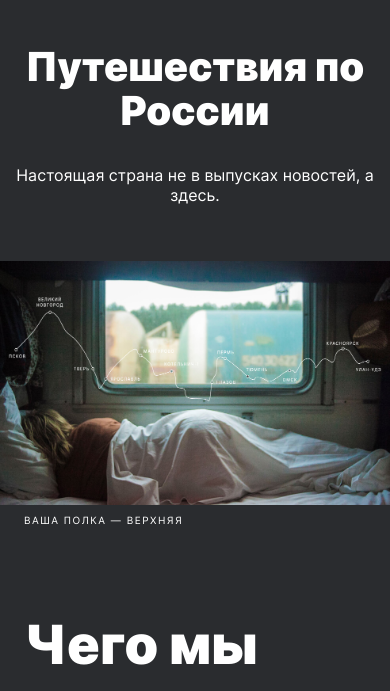
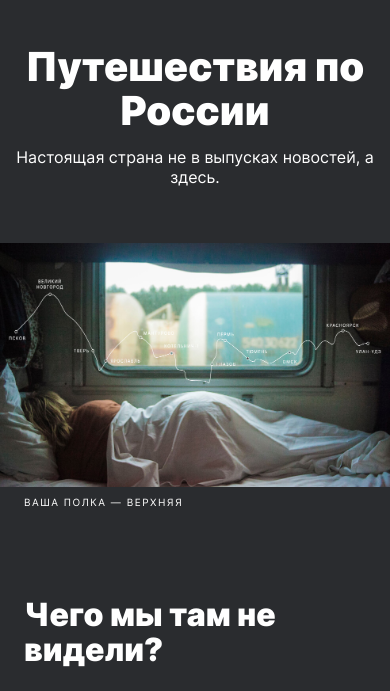
Before and after one commit to Anna-Nekrasova/russian-travel, a plain HTML site: page index.html in a window 390 px wide. Shown: the part 83-774 px from the top of the page. Drawn offline with Linux system fonts and the light colour scheme.

Commit message:
fixfixproject

```diff
--- a/blocks/cover/__title/cover__title.css
+++ b/blocks/cover/__title/cover__title.css
@@ -17,7 +17,7 @@
     }
 }
 
-@media all and (max-width: 375px) {
+@media all and (max-width: 490px) {
     .cover__title {
         font-size: 32px;
         line-height: 109%;
--- a/blocks/footer/__copyright/footer__copyright.css
+++ b/blocks/footer/__copyright/footer__copyright.css
@@ -7,7 +7,7 @@
     line-height: 114%;
 }
 
-@media all and (max-width: 1024px) {
+@media all and (max-width: 1260px) {
     .footer__copyright {
         margin-right: 48px;
     }
--- a/blocks/footer/__links/footer__links.css
+++ b/blocks/footer/__links/footer__links.css
@@ -5,7 +5,7 @@
     margin: 0;
 }
 
-@media all and (max-width: 1024px) {
+@media all and (max-width: 1260px) {
     .footer__links {
         margin-left: 48px;
     }
--- a/blocks/intro/__title/intro__title.css
+++ b/blocks/intro/__title/intro__title.css
@@ -8,7 +8,13 @@
     margin: 0;
 }
 
-@media all and (max-width: 320px) {
+@media all and (max-width: 710px) {
+    .intro__title {
+        font-size: 50px;
+    }
+}
+
+@media all and (max-width: 490px) {
     .intro__title {
         font-size: 32px;
         line-height: 109%;
--- a/blocks/lead/__subtitle/lead__subtitle.css
+++ b/blocks/lead/__subtitle/lead__subtitle.css
@@ -9,15 +9,17 @@
     line-height: 120%;
 }
 
-@media all and (max-width: 691px) {
+@media all and (max-width: 750px) {
     .lead__subtitle {
         font-size: 16px;
         line-height: 125%;
     }
 }
 
-@media all and (max-width: 320px) {
+@media all and (max-width: 490px) {
     .lead__subtitle {
         margin-top: 14px;
+        margin-left: 16px;
+        margin-right: 16px;
     }
 }
--- a/blocks/lead/__title/lead__title.css
+++ b/blocks/lead/__title/lead__title.css
@@ -9,9 +9,25 @@
     line-height: 104%;
 }
 
-@media all and (max-width: 691px) {
+@media all and (max-width: 750px) {
+    .lead__title {
+        margin-left: 24px;
+        margin-right: 24px;
+        font-size: 60px;
+    }
+}
+
+@media all and (max-width: 490px) {
     .lead__title {
         font-size: 40px;
         line-height: 110%;
+        margin-left: 16px;
+        margin-right: 16px;
     }
 }
+
+@media all and (max-width: 330px) {
+    .lead__title {
+        margin: 0 auto;
+    }
+}
--- a/blocks/photo-grid/photo-grid.css
+++ b/blocks/photo-grid/photo-grid.css
@@ -6,6 +6,7 @@
     gap: 16px;
     max-width: 1184px;
     padding: 0 48px 0;
+    justify-items: center;
 }
 
 @media all and (max-width: 1279px) {
--- a/blocks/place/__link/place__link.css
+++ b/blocks/place/__link/place__link.css
@@ -6,6 +6,7 @@
     font-size: 18px;
     line-height: 118%;
     text-decoration-line: underline;
+    width: fit-content;
 }
 
 .place__link:hover {
--- a/blocks/place/__paragraph/place__paragraph.css
+++ b/blocks/place/__paragraph/place__paragraph.css
@@ -11,7 +11,7 @@
     margin-bottom: 0;
 }
 
-@media all and (max-width: 768px) {
+@media all and (max-width: 1023px) {
     .place__paragraph {
         font-size: 16px;
         margin: 0 0 25px;
--- a/blocks/place/__title/place__title.css
+++ b/blocks/place/__title/place__title.css
@@ -15,10 +15,15 @@
     }
 }
 
-@media all and (max-width: 320px) {
+@media all and (max-width: 490px) {
     .place__title {
         font-size: 32px;
         line-height: 109%;
+    }
+}
+
+@media all and (max-width: 320px) {
+    .place__title {
         margin-left: 16px;
         margin-right: 16px;
     }
--- a/blocks/place/place.css
+++ b/blocks/place/place.css
@@ -18,7 +18,7 @@
 }
 
 
-@media all and (max-width: 860px) {
+@media all and (max-width: 1023px) {
     .place {
         grid-template-columns: 340px 1fr;
         column-gap: 28px;
--- a/blocks/places/places.css
+++ b/blocks/places/places.css
@@ -26,7 +26,6 @@
 
 @media all and (max-width: 767px) {
     .places {
-        max-width: 320px;
         margin-top: 64px;
         margin-left: 24px;
         margin-right: 24px;
@@ -35,6 +34,7 @@
 
 @media all and (max-width: 320px) {
     .places {
+        max-width: 320px;
         margin-left: 0;
         margin-right: 0;
     }
```
